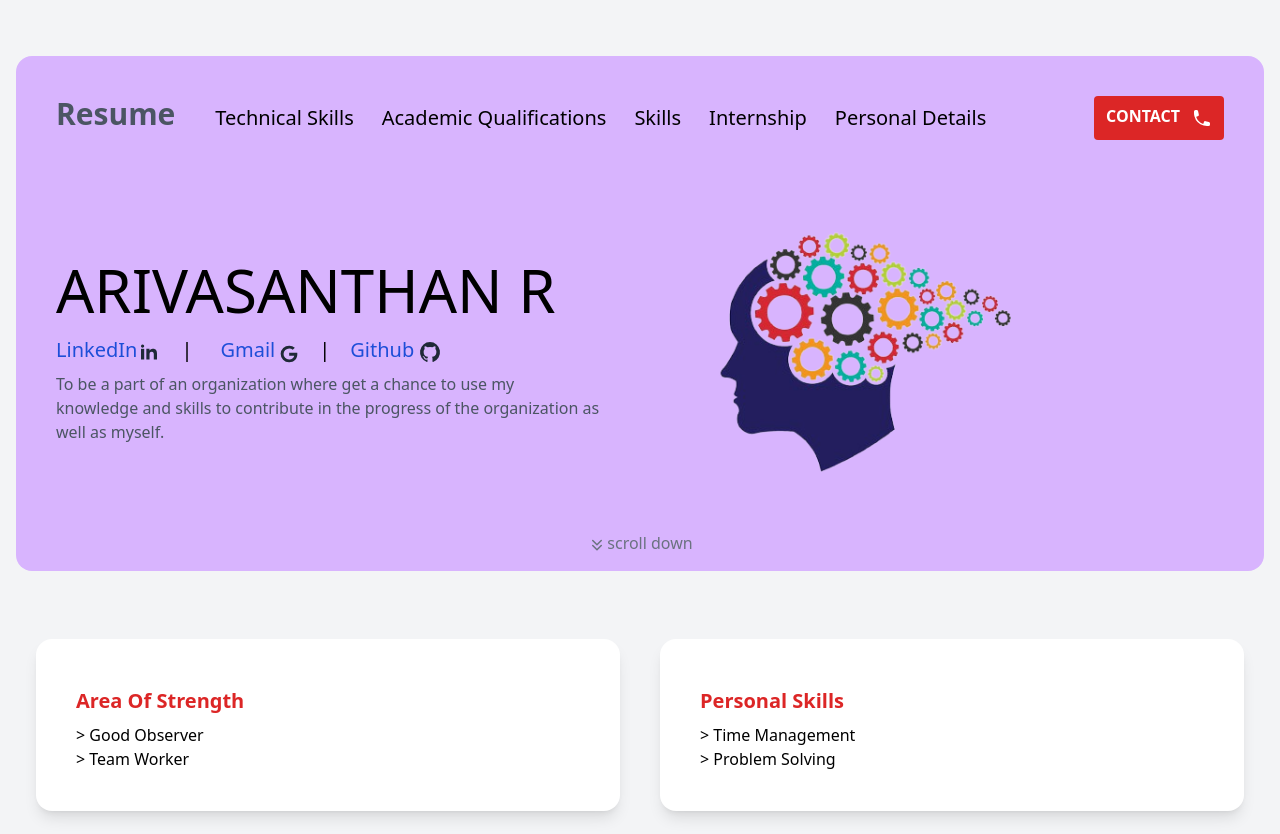
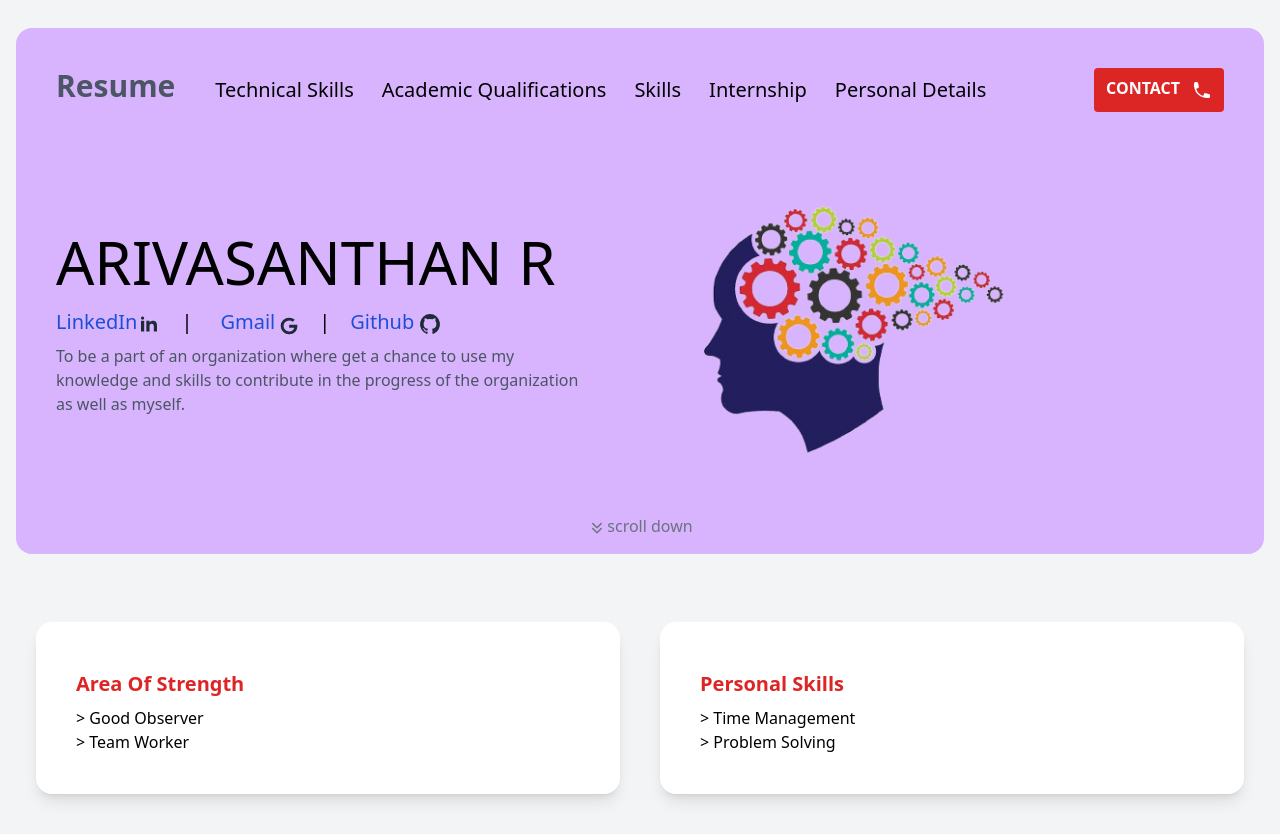
Before and after one commit to ARIVASANTHAN/My-Resume, a website: page public/index.html in a window 1280 px wide. Shown: the top 834 px of the page. Drawn offline with Linux system fonts and the light colour scheme.

Commit message:
add my resume

```diff
--- a/public/index.html
+++ b/public/index.html
@@ -5,11 +5,11 @@
   <meta name="viewport" content="width=device-width, initial-scale=1.0">
   <link href="style.css" rel="stylesheet">
 </head>
-<body class="bg-gray-100 p-4">
-  <section class="bg-purple-300 rounded-2xl mt-10">
+<body class="bg-gray-100  p-4">
+  <section class="bg-purple-300 rounded-2xl mt-3">
     <div class=" container flex p-10">
         <h6 class="font-bold text-3xl text-gray-600 ">Resume</h6>
-        <ul class="flex ml-5 font-thin text-xl ml-30 ">
+        <ul class="flex ml-5 font-thin text-xl ml-30">
             <li class="p-2 ml-3 hover:bg-gray-200 border-dashed rounded-xl cursor-pointer">Technical Skills</li>
             <li class="p-2 ml-3 hover:bg-gray-200 border-dashed rounded-xl cursor-pointer">Academic Qualifications</li>
             <li class="p-2 ml-3 hover:bg-gray-200 border-dashed rounded-xl cursor-pointer">Skills</li>
@@ -24,7 +24,7 @@
     </div>
     <div class="flex">
         <div class="w-1/2 my-20 px-10">
-            <H6 class="text-center lg:text-left lg:text-6xl font-semi-bold">ARIVASANTHAN R</H6>
+            <H6 class="text-left lg:text-6xl font-semi-bold">ARIVASANTHAN R</H6>
             <h4 class="pt-4 flex text-blue-700 text-xl">
                 <a href="https://www.linkedin.com/in/arivasanthan-r-740144302" target="_blank" class="pr-2 flex">LinkedIn <svg class="w-6 h-6 mt-1 text-gray-800 dark:text-white" aria-hidden="true" xmlns="http://www.w3.org/2000/svg" width="24" height="24" fill="currentColor" viewBox="0 0 24 24">
                     <path fill-rule="evenodd" d="M12.51 8.796v1.697a3.738 3.738 0 0 1 3.288-1.684c3.455 0 4.202 2.16 4.202 4.97V19.5h-3.2v-5.072c0-1.21-.244-2.766-2.128-2.766-1.827 0-2.139 1.317-2.139 2.676V19.5h-3.19V8.796h3.168ZM7.2 6.106a1.61 1.61 0 0 1-.988 1.483 1.595 1.595 0 0 1-1.743-.348A1.607 1.607 0 0 1 5.6 4.5a1.601 1.601 0 0 1 1.6 1.606Z" clip-rule="evenodd"/>
@@ -42,10 +42,10 @@
                   </a>
             </h4>
 
-            <h3 class="text-gray-600 mt-2">To be a part of an organization where get a chance to use my knowledge and skills to contribute
+            <h3 class="text-gray-600 mt-2 sm:w-1/2">To be a part of an organization where get a chance to use my knowledge and skills to contribute
                 in the progress of the organization as well as myself. </h3>
         </div>
-        <div class="w-1/2 ml-auto">
+        <div class="w-full lg:w-1/2 ml-auto">
             <img src="thinking-brain-png-hd-concept-of-thinking-mind-memory-training-psychology-video-logo-animation-hd-motion-background-videoblocks-1920-removebg-preview.png" alt="image not found">
         </div>
     </div>
```
